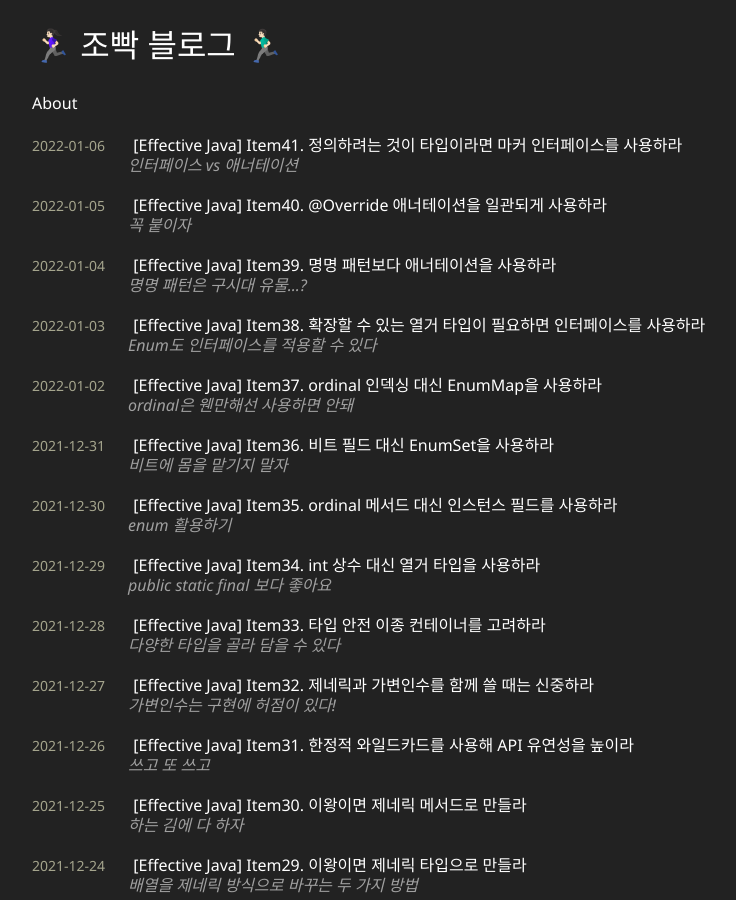
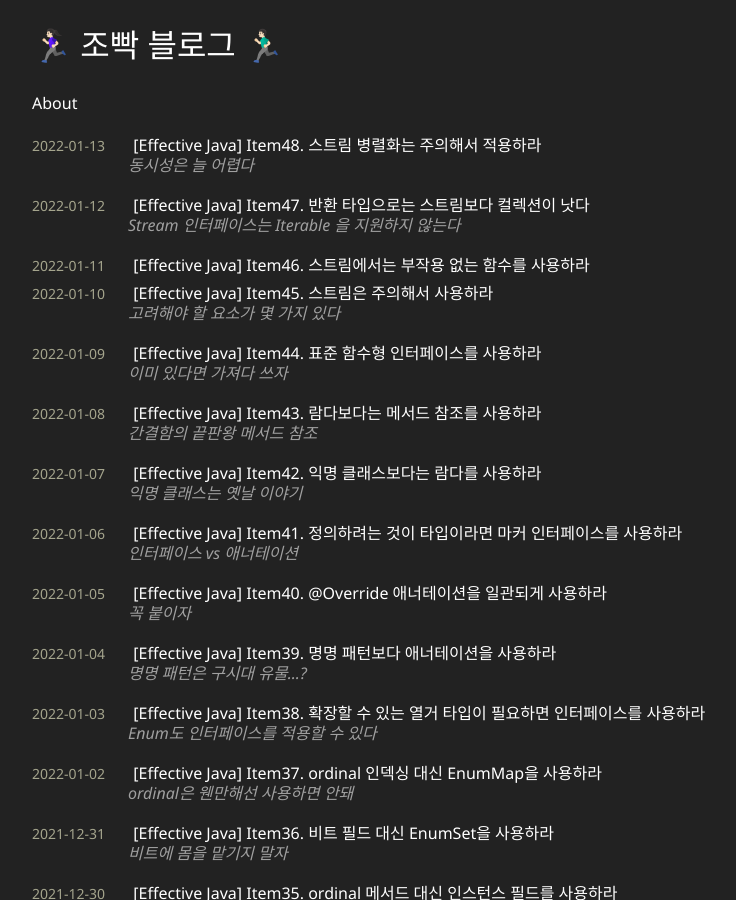
Before and after one commit to jo-pk/jo-pk.github.io, a Jekyll site: the page built from index.html, in a window 1280 px wide and 900 px high. Shown: the whole window, without its empty margins (224-960 px from the left). Built offline with Jekyll 4.4.1, drawn with Linux system fonts in a browser that asks for light colours.

Commit message:
feat: PK 7장 업로드

````diff
--- a/_posts/2022-01-06-[Effective-Java]-Item41.md
+++ b/_posts/2022-01-06-[Effective-Java]-Item41.md
@@ -31,6 +31,8 @@ public interface Something {}
 
 Author: PK
 
+조앤 생일 축하 🎉
+
 # 마커 인터페이스
 아무 메서드도 담고 있지 않고 단지 자신을 구현하는 클래스가 특정 속성을 가짐을 표시해주는 인터페이스.<br>
 Serializable 인터페이스가 좋은 예다. 해당 인터페이스를 구현한 클래스의 인스턴스는 `ObjectOutputStream`을 통해 직렬화 할 수 있다.<br>
--- /dev/null
+++ b/_posts/2022-01-07-[Effective-Java]-Item42.md
@@ -0,0 +1,45 @@
+---
+layout: post
+title: "[Effective Java] Item42. 익명 클래스보다는 람다를 사용하라"
+description: 익명 클래스는 옛날 이야기
+categories: self
+---
+
+> 아이템 42. 익명 클래스보다는 람다를 사용하라
+
+-----
+
+Author: PK
+
+### 익명 클래스
+```java
+Collections.sort(words, new Comparator<String>() {
+    public int compare(String s1, String s2) {
+        return Integer.compare(s1.length(), s2.length());
+    }
+});
+```
+낡은 기법. 익명 클래스 방식은 코드가 너무 길다는 것이 특징이다. 그래서 함수형 프로그래밍에 적합하지 않았다.
+
+### 함수형 인터페이스
+메서드(함수)가 하나인 인터페이스.<br>
+람다식을 사용해서 만들 수 있다. 익명 클래스보다 훨씬 간결하다.
+```java
+Collections.sort(words, (s1, s2) -> Integer.compare(s1.length(), s2.length()));
+```
+매개변수와 반환값에 대한 타입을 명시하지 않아도 된다. 컴파일러가 문맥을 살펴서 자동으로 추론해준다.<br>
+타입 추론 규칙은 자바 언어 명세에서 하나의 chapter를 모두 차지할만큼 복잡해서 그것을 다 아는 프로그래머는 거의 없다.<br>
+그리고 다 알 필요도 없다. 명시했을 때 더 명확한 코드를 작성할 수 있다는 생각이 들 때나 컴파일 오류가 났을 때 빼고는 타입 명시는 생략하자.<br>
+다음과 같은 방식으로 위의 코드를 더 간결하게 만들 수 있다:
+```java
+Collections.sort(words, comparingInt(String::length));
+```
+또는
+```java
+words.sort(comparingInt(String::length));
+```
+
+### 익명 클래스가 쓰일 때
+* 추상 클래스의 인스턴스를 만들 때
+* 추상 메서드가 여러 개인 인터페이스의 인스턴스를 만들 때
+* 함수 객체가 자신을 참조해야 할 때 (this 키워드는 람다 자신이 아닌 바깥 인스턴스를 가리킨다.)
--- /dev/null
+++ b/_posts/2022-01-08-[Effective-Java]-Item43.md
@@ -0,0 +1,32 @@
+---
+layout: post
+title: "[Effective Java] Item43. 람다보다는 메서드 참조를 사용하라"
+description: 간결함의 끝판왕 메서드 참조
+categories: self
+---
+
+> 아이템 43. 람다보다는 메서드 참조를 사용하라
+
+-----
+
+Author: PK
+
+람다를 사용하다보면 IDE가 자동으로 그것을 감지하고 메서드 참조를 사용하라고 권할 것이다. 그러니 그것을 사용하는 것이 이득이다.<br>
+
+### 메서드 참조를 사용하면 안되는 상황
+하지만 그렇다고 해서 항상 메서드 참조를 사용하면 되는 것이 아니다.<br>
+예를 들어, 사용하려는 람다가 같은 클래스에 있을 때가 그렇다:
+```java
+service.execute(FreakingLongClassNameForThisExample::action);
+// 위의 코드는 다음과 같이 람다로 다시 변경할 수 있다:
+service.execute(() -> action());
+```
+
+### 메서드 참조 유형
+| 메서드 참조 유형 | 예                      | 같은 기능을 하는 람다                                       |
+|--------|------------------------|----------------------------------------------------|
+| 정적     | Integer::parseInt      | str -> Integer.parseInt(str)                       |
+| 한정적 (인스턴스) | Instant.now()::isAfter | Instant then = Instant.now(); t -> then.isAfter(t) |
+| 비한정적 (인스턴스) | String::toLowerCase    | str -> str.toLowerCase()                           |
+| 클래스 생성자 | TreeMap<K,V>::new      | () -> new TreeMap<K,V>()                           |
+| 배열 생성자 | int[]::new             | len -> new int[len]                                |
--- /dev/null
+++ b/_posts/2022-01-09-[Effective-Java]-Item44.md
@@ -0,0 +1,40 @@
+---
+layout: post
+title: "[Effective Java] Item44. 표준 함수형 인터페이스를 사용하라"
+description: 이미 있다면 가져다 쓰자
+categories: self
+---
+
+> 아이템 44. 표준 함수형 인터페이스를 사용하라
+
+-----
+
+Author: PK
+
+`java.util.function` 패키지에는 다양한 상황에 사용할 수 있는 표준 함수형 인터페이스가 들어있다. (43개)<br>
+그러니 잘 살펴보고 그것을 사용하도록 하자.<br>
+유용한 디폴트 메서드를 제공하므로 다른 코드와의 상호운용성이 크게 좋아질 것이다.<br>
+
+43개라는 수가 좀 많아보일 수 있지만, 6개만 기억하면 나머지는 유추해서 사용할 수 있다.
+
+| 인터페이스             | 함수 시그니처           | 예                   |
+|-------------------|-------------------|---------------------|
+| UnaryOperator<T>  | T apply(T t)      | String::toLowerCase |
+| BinaryOperator<T> | T apply(T t1, T2) | BigInteger::add     |
+| Predicate<T>      | boolean test(T t) | Collection::isEmpty |
+| Function<T>       | R apply(T t)      | Arrays::asList      |
+| Supplier<T>       | T get()           | Instant::now        |
+| Consumer<T>       | void accept(T t)  | System.out::println |
+
+* 기본 인터페이스는 기본 타입인 int, long, double용으로 각 3개씩 변형이 생겨난다.
+* 그리고 그 외에도 다양한 타입으로 인한 변형이 생겨서 총 43개가 만들어지는 것이다.
+* 기본 함수형 인터페이스에 박싱된 기본 타입을 넣어서 사용하지는 말자. 계산량이 많을 때 성능이 떨어질 수 있다.
+* 다음 세 가지 특성 중 하나 이상을 만족하면 전용 함수형 인터페이스를 구현하는 것을 고민해보자:
+  * 자주 쓰인다. 그리고 이름 자체가 용도를 명확히 설명한다.
+  * 반드시 따라야 할 규약이 있다.
+  * 유용한 디폴트 메서드를 제공할 수 있다.
+
+### @FunctionalInterface 어노테이션을 적극 활용하자
+* 해당 인터페이스가 람다용으로 만들어졌음을 명시한다.
+* 메서드가 두 개 이상일 때 컴파일 오류를 발생시킨다. 즉, 그 용도에서 벗어나지 않도록 잡아준다.
+* 따라서 여러 명이 함께 작업할 때 발생할 수 있는 실수를 줄여준다.
--- /dev/null
+++ b/_posts/2022-01-10-[Effective-Java]-Item45.md
@@ -0,0 +1,25 @@
+---
+layout: post
+title: "[Effective Java] Item45. 스트림은 주의해서 사용하라"
+description: 고려해야 할 요소가 몇 가지 있다
+categories: self
+---
+
+> 아이템 45. 스트림은 주의해서 사용하라
+
+-----
+
+Author: PK
+
+Stream API 가 제공하는 핵심 추상 개념:
+1. Stream 이란 데이터 원소의 유한 또는 무한 시퀀스를 뜻한다.
+2. Stream pipeline 은 이 원소들로 수행하는 연산 단계를 표현하는 개념이다.
+
+* 스트림 안의 데이터 원소들은 객체 참조나 기본 타입 값(int, long, double)이다.
+* 원소를 정렬하거나, 걸러내거나, 변환시킬 수 있다.
+* lazy evaluation 방식이라 종단 연산에 쓰지 않는 데이터 원소는 계산에 쓰이지 않는다. 그렇기 때문에 무한 스트림을 사용할 수 있다.
+* 파이프라인은 순차적으로 실행된다. parallel 메서드로 병렬 실행할 수는 있지만 그 효과를 볼 수 있는 상황이 많지 않다.
+* 잘못 쓰면 오히려 유지보수하기 힘들고 읽기 어려운 코드가 만들어진다.
+* char 값을 처리할 때는 스트림을 삼가하는 편이 좋다. 위에서 말했듯, 자바는 char 용 스트림을 지원하지 않기 때문이다. (성능 저하)
+* 람다에서는 메서드를 빠져나오는 return, break, continue를 사용할 수 없다. (8보다 높은 자바 버전에서는 할 수 있다고 들었다.)
+* 람다에서는 final 인 변수만 읽을 수 있고, 지역변수를 수정하는 것이 불가능하다.
--- /dev/null
+++ b/_posts/2022-01-11-[Effective-Java]-Item46.md
@@ -0,0 +1,36 @@
+---
+layout: post
+title: "[Effective Java] Item46. 스트림에서는 부작용 없는 함수를 사용하라"
+description:
+categories: self
+---
+
+> 아이템 46. 스트림에서는 부작용 없는 함수를 사용하라
+
+-----
+
+Author: PK
+
+```java
+Map<String, Long> freq = new HashMap<>();
+try (Stream<String> words = new Scanner(file).tokens()) {
+    words.forEach(word -> {
+        freq.merge(word.toLowerCase(), 1L, Long::sum);
+    });
+}
+```
+위의 코드는 스트림 코드를 가장한 반복적 코드다.<br>
+`forEach` 메서드가 스트림이 수행한 연산 결과를 보여주는 일 이상을 한다면 코드를 다시 한 번 살펴볼 필요가 있다.
+```java
+Map<String, Long> freq = new HashMap<>();
+try (Stream<String> words = new Scanner(file).tokens()) {
+    freq = words.collect(groupingBy(String::toLowerCase, counting()));
+}
+```
+위의 코드가 스트림을 훨씬 잘 사용한 코드다.<br>
+스트림의 `forEach` 종단 연산은 가장 '덜' 스트림다운 연산이다. 대놓고 반복적이라서 병렬화할 수도 없다.<br>
+연산 결과를 출력하거나, 기존 컬렉션에 추가하는 용도로만 사용하자.
+
+### Collector
+`java.util.stream.Collectors` 클래스는 스트림을 이용하여 다양한 형태의 컬렉션을 만들 수 있도록 해준다.<br>
+`toList`, `toSet`, `toMap`, `groupingBy`, `joining` 과 같은 수집 팩터리를 사용하면 데이터를 다양한 형태의 자료구조로 담을 수 있다.
--- /dev/null
+++ b/_posts/2022-01-12-[Effective-Java]-Item47.md
@@ -0,0 +1,18 @@
+---
+layout: post
+title: "[Effective Java] Item47. 반환 타입으로는 스트림보다 컬렉션이 낫다"
+description: Stream 인터페이스는 Iterable 을 지원하지 않는다
+categories: self
+---
+
+> 아이템 47. 반환 타입으로는 스트림보다 컬렉션이 낫다
+
+-----
+
+Author: PK
+
+Stream 은 반복을 지원하지 않기 때문에, 스트림을 반환하면 해당 API 를 사용하는 개발자가 직접 반복을 돌려야 한다.<br>
+어렵지는 않지만 코드가 비교적 난잡해지고, 귀찮아진다는 포인트가 있다. 그리고 상황이라는게 오직 스트림만 쓴다거나 오직 반복을 위해서 API를 쓰는 한정적인 경우가 굉장히 드물다.<br>
+
+그렇기 때문에 Iterable 의 하위 타입이고, stream 메서드도 제공하는 Collection 인터페이스를 반환하도록 하자.<br>
+그러나 큰 시퀀스를 메모리에 올려야 할 상황에는 표준 컬렉션이 아닌 전용 컬렉션을 구현해서 다뤄보자.
--- /dev/null
+++ b/_posts/2022-01-13-[Effective-Java]-Item48.md
@@ -0,0 +1,34 @@
+---
+layout: post
+title: "[Effective Java] Item48. 스트림 병렬화는 주의해서 적용하라"
+description: 동시성은 늘 어렵다
+categories: self
+---
+
+> 아이템 48. 스트림 병렬화는 주의해서 적용하라
+
+-----
+
+Author: PK
+
+```java
+public static void main(String[] args) {
+    primes().map(p -> TWO.pow(p.intValueExact()).subtract(ONE))
+        .filter(mersenne -> mersenne.isProbablePrime(50))
+        .limit(20)
+        .forEach(System.out::println);
+}
+
+static Stream<BigInteger> primes() {
+    return Stream.iterate(TWO, BigInteger::nextProbablePrime);
+}
+```
+해당 스트림을 더 빨리 돌리기 위해서 `parallel()` 중간 연산을 포함시켰다고 해보자.<br>
+그러면 파이프라인을 병렬화하는 방법을 스트림 라이브러리가 찾지 못해서 연산이 매우 많이 느려진다. (응답 불가 상태. liveness failure)<br>
+데이터 소스가 `Stream.iterate` 이거나 중간 연산으로 `limit` 을 사용하면 파이프라인 병렬화로는 성능 개선을 기대할 수 없다.<br>
+그리고 이전 연산의 결과가 다음 연산에 필요하다면, 병렬적으로 계산하는게 오히려 더 오래 걸릴 수 있다. 위의 연산이 대표적인 예시다.
+
+* 스트림의 소스가 ArrayList, HashMap, HashSet, ConcurrentHashMap 의 인스턴스거나 배열, int 범위, long 범위일 때 병렬화의 효과가 가장 좋다. 데이터를 쉽게 나눌 수 있어서 다수의 스레드에 분배하기 좋다는 특징이 있기 때문이다.
+* 그리고 참조 지역성(locality of reference)이 좋다는 이유도 있다. 메모리에 연속적으로 저장되어 가지고 오는 속도가 빠르기 때문이다.
+* 종단 연산이 오래걸리고 순차적인 연산이라면 병렬 처리에 영향을 준다. 병렬화에 가장 적합한 것을 축소다. (reduction)
+* 가변 축소(mutable reduction)는 오히려 병렬화에 적합하지 않다.
````
